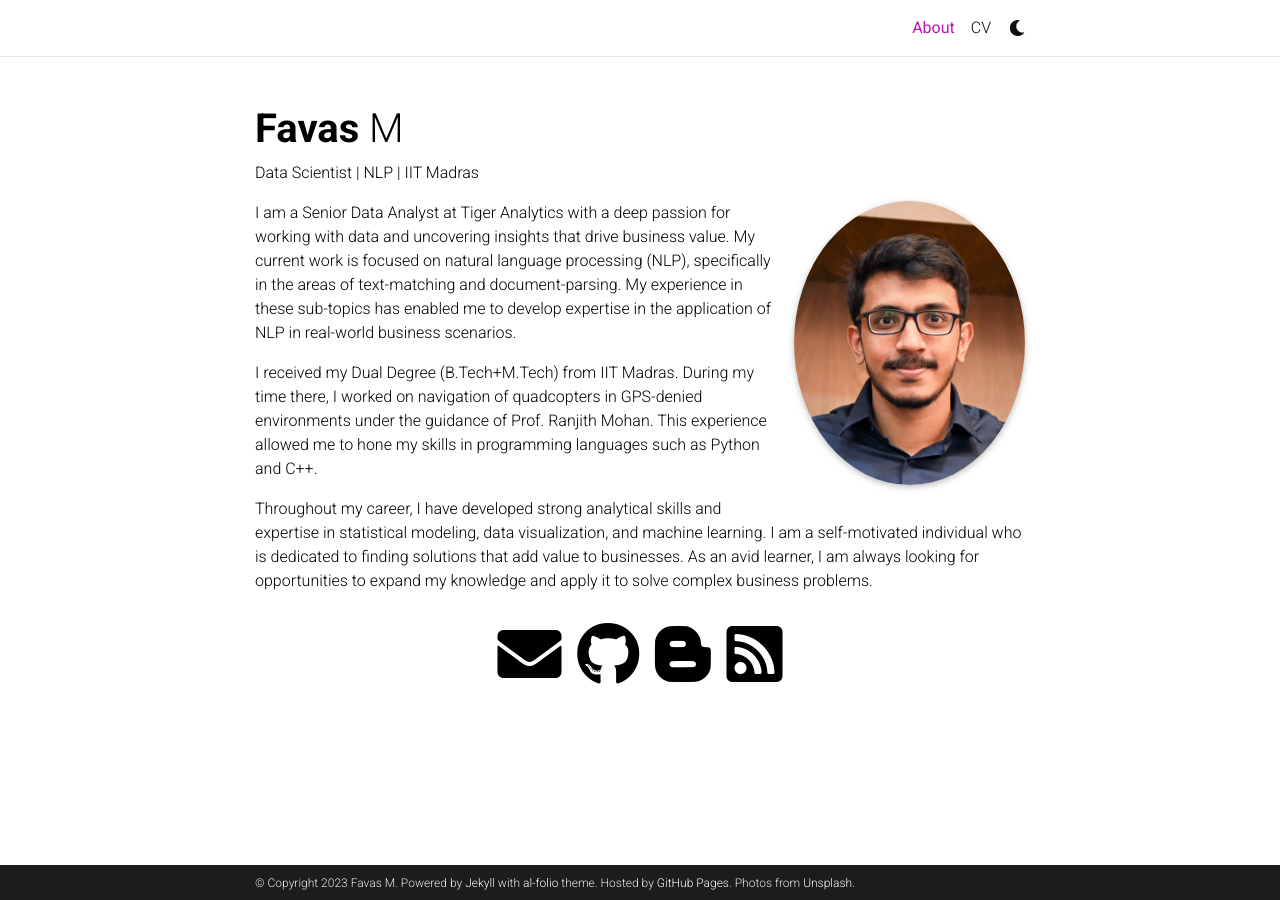
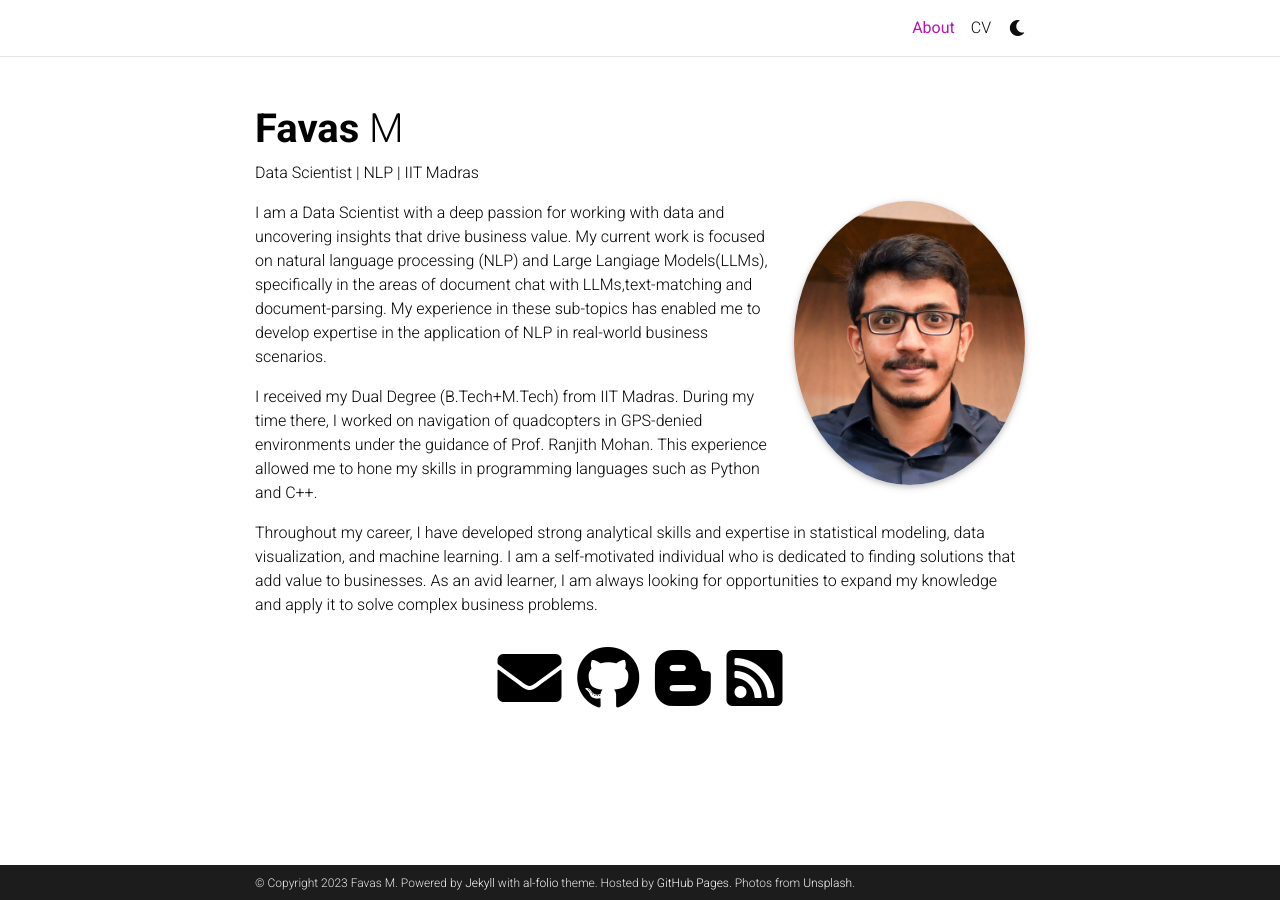
Before and after one commit to favasmfsm/favasmfsm.github.io, a Jekyll site: the page built from _pages/about.md, in a window 1280 px wide. Built offline with Jekyll 4.4.1, drawn with Linux system fonts in a browser that asks for light colours; full-size pictures stand in for the smaller copies a plugin makes; comment, search, counter and statistics services are not loaded; a style sheet for code colours, icons or effects is not loaded.

Commit message:
updated CV

```diff
--- a/_pages/about.md
+++ b/_pages/about.md
@@ -16,7 +16,7 @@ selected_papers: False # includes a list of papers marked as "selected={true}"
 social: true  # includes social icons at the bottom of the page
 ---
 
-I am a Senior Data Analyst at Tiger Analytics with a deep passion for working with data and uncovering insights that drive business value. My current work is focused on natural language processing (NLP), specifically in the areas of text-matching and document-parsing. My experience in these sub-topics has enabled me to develop expertise in the application of NLP in real-world business scenarios.
+I am a Data Scientist with a deep passion for working with data and uncovering insights that drive business value. My current work is focused on natural language processing (NLP) and Large Langiage Models(LLMs), specifically in the areas of document chat with LLMs,text-matching and document-parsing. My experience in these sub-topics has enabled me to develop expertise in the application of NLP in real-world business scenarios.
 
 I received my Dual Degree (B.Tech+M.Tech) from IIT Madras. During my time there, I worked on navigation of quadcopters in GPS-denied environments under the guidance of Prof. Ranjith Mohan. This experience allowed me to hone my skills in programming languages such as Python and C++.
 
```
Also changed, not shown: _pages/cv.md (+1 -1 lines), 2 other files.
